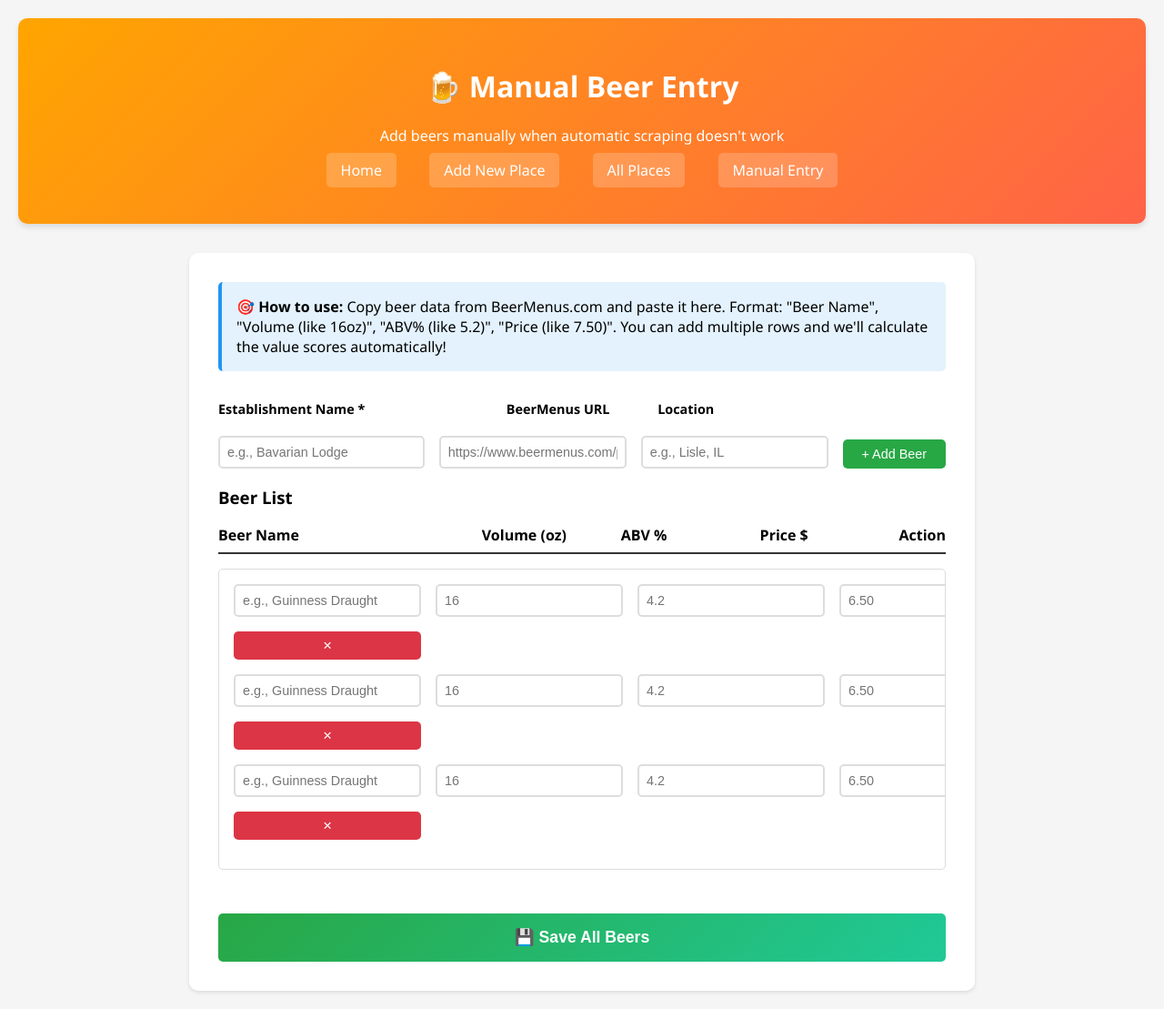
After one commit to Majawat/hopmetrics, a Flask app: page /manual in a window 1280 px wide. The commit adds this page. Shown: the whole page at 91% size. Run offline with Flask 3, Linux system fonts and the light colour scheme.

Commit message:
add the ability to manually enter data

```diff
--- a/app.py
+++ b/app.py
@@ -101,22 +101,24 @@ def api_beers():
 
 @app.route('/scrape', methods=['GET', 'POST'])
 def scrape_page():
-    """Page for manual scraping."""
+    """Page for URL-based scraping."""
     if request.method == 'POST':
-        name = request.form.get('name')
         url = request.form.get('url')
-        location = request.form.get('location', '')
 
-        if not name or not url:
-            flash('Name and URL are required!')
+        if not url:
+            flash('URL is required!')
             return redirect(url_for('scrape_page'))
 
         try:
             scraper = BeerScraper()
-            beer_count = scraper.scrape_establishment(name, url, location)
-            flash(f'Successfully scraped {beer_count} beers from {name}!')
+            beer_count, establishment_info = scraper.scrape_establishment(url)
+
+            if beer_count > 0:
+                flash(f'Successfully scraped {beer_count} beers from {establishment_info["name"]}!')
+            else:
+                flash(f'Found establishment "{establishment_info["name"]}" but no beer data available. This usually means the menu loads with JavaScript - try the Manual Entry option instead.')
         except Exception as e:
-            flash(f'Error scraping {name}: {str(e)}')
+            flash(f'Error scraping: {str(e)}')
 
         return redirect(url_for('index'))
 
@@ -148,6 +150,69 @@ def establishments():
 
     return render_template('establishments.html', establishments=establishments)
 
+@app.route('/manual', methods=['GET', 'POST'])
+def manual_entry():
+    """Manual beer entry interface."""
+    if request.method == 'POST':
+        establishment_name = request.form.get('establishment_name')
+        establishment_url = request.form.get('establishment_url', '')
+        establishment_location = request.form.get('establishment_location', '')
+
+        beer_names = request.form.getlist('beer_names[]')
+        beer_volumes = request.form.getlist('beer_volumes[]')
+        beer_abvs = request.form.getlist('beer_abvs[]')
+        beer_prices = request.form.getlist('beer_prices[]')
+
+        if not establishment_name or not beer_names:
+            flash('Establishment name and at least one beer are required!')
+            return redirect(url_for('manual_entry'))
+
+        try:
+            conn = sqlite3.connect('hopmetrics.db')
+            cursor = conn.cursor()
+
+            # Add establishment
+            cursor.execute('''
+                INSERT OR REPLACE INTO establishments (name, url, location, last_scraped)
+                VALUES (?, ?, ?, ?)
+            ''', (establishment_name, establishment_url, establishment_location, datetime.now()))
+
+            establishment_id = cursor.lastrowid or cursor.execute(
+                'SELECT id FROM establishments WHERE name = ?', (establishment_name,)
+            ).fetchone()[0]
+
+            # Clear old beers for this establishment
+            cursor.execute('DELETE FROM beers WHERE establishment_id = ?', (establishment_id,))
+
+            # Add beers
+            beer_count = 0
+            for i in range(len(beer_names)):
+                if i < len(beer_volumes) and i < len(beer_abvs) and i < len(beer_prices):
+                    name = beer_names[i].strip()
+                    volume = float(beer_volumes[i]) if beer_volumes[i] else 12.0
+                    abv = float(beer_abvs[i]) if beer_abvs[i] else 5.0
+                    price = float(beer_prices[i]) if beer_prices[i] else 6.0
+
+                    if name:  # Only add if name is provided
+                        value_score = (volume * abv) / price
+                        cursor.execute('''
+                            INSERT INTO beers (establishment_id, name, volume_oz, abv, price, value_score)
+                            VALUES (?, ?, ?, ?, ?, ?)
+                        ''', (establishment_id, name, volume, abv, price, value_score))
+                        beer_count += 1
+
+            conn.commit()
+            conn.close()
+
+            flash(f'Successfully added {beer_count} beers to {establishment_name}!')
+            return redirect(url_for('index'))
+
+        except Exception as e:
+            flash(f'Error saving data: {str(e)}')
+            return redirect(url_for('manual_entry'))
+
+    return render_template('manual_entry.html')
+
 if __name__ == '__main__':
     app.secret_key = 'hopmetrics-secret-key-change-in-production'
     init_db()
--- /dev/null
+++ b/templates/manual_entry.html
@@ -0,0 +1,226 @@
+<!DOCTYPE html>
+<html lang="en">
+<head>
+    <meta charset="UTF-8">
+    <meta name="viewport" content="width=device-width, initial-scale=1.0">
+    <title>Manual Beer Entry - HopMetrics</title>
+    <style>
+        body {
+            font-family: 'Segoe UI', Tahoma, Geneva, Verdana, sans-serif;
+            margin: 0;
+            padding: 20px;
+            background-color: #f5f5f5;
+        }
+
+        .header {
+            background: linear-gradient(135deg, #FFA500, #FF6347);
+            color: white;
+            padding: 2rem;
+            text-align: center;
+            border-radius: 10px;
+            margin-bottom: 2rem;
+            box-shadow: 0 4px 6px rgba(0,0,0,0.1);
+        }
+
+        .nav-links {
+            margin: 1rem 0;
+        }
+
+        .nav-links a {
+            color: white;
+            text-decoration: none;
+            margin: 0 1rem;
+            padding: 0.5rem 1rem;
+            background: rgba(255,255,255,0.2);
+            border-radius: 5px;
+            transition: background 0.2s;
+        }
+
+        .nav-links a:hover {
+            background: rgba(255,255,255,0.3);
+        }
+
+        .form-container {
+            max-width: 800px;
+            margin: 0 auto;
+            background: white;
+            border-radius: 10px;
+            padding: 2rem;
+            box-shadow: 0 2px 4px rgba(0,0,0,0.1);
+        }
+
+        .help-text {
+            background: #e3f2fd;
+            padding: 1rem;
+            border-radius: 5px;
+            margin-bottom: 2rem;
+            border-left: 4px solid #2196f3;
+        }
+
+        .form-row {
+            display: grid;
+            grid-template-columns: 2fr 1fr 1fr 1fr;
+            gap: 1rem;
+            margin-bottom: 1rem;
+            align-items: end;
+        }
+
+        .form-row input {
+            padding: 0.5rem;
+            border: 2px solid #ddd;
+            border-radius: 5px;
+            font-size: 0.9rem;
+        }
+
+        .form-row input:focus {
+            outline: none;
+            border-color: #FFA500;
+        }
+
+        .form-row label {
+            font-weight: bold;
+            margin-bottom: 0.25rem;
+            display: block;
+            font-size: 0.9rem;
+        }
+
+        .add-row-btn {
+            background: #28a745;
+            color: white;
+            border: none;
+            padding: 0.5rem 1rem;
+            border-radius: 5px;
+            cursor: pointer;
+            font-size: 0.9rem;
+        }
+
+        .remove-row-btn {
+            background: #dc3545;
+            color: white;
+            border: none;
+            padding: 0.5rem;
+            border-radius: 5px;
+            cursor: pointer;
+            font-size: 0.8rem;
+        }
+
+        .submit-btn {
+            background: linear-gradient(135deg, #28a745, #20c997);
+            color: white;
+            border: none;
+            padding: 1rem 2rem;
+            border-radius: 5px;
+            font-size: 1.1rem;
+            font-weight: bold;
+            cursor: pointer;
+            width: 100%;
+            margin-top: 2rem;
+        }
+
+        .submit-btn:hover {
+            transform: translateY(-2px);
+        }
+
+        .beer-rows {
+            max-height: 400px;
+            overflow-y: auto;
+            border: 1px solid #ddd;
+            border-radius: 5px;
+            padding: 1rem;
+            margin-bottom: 1rem;
+        }
+
+        .header-row {
+            display: grid;
+            grid-template-columns: 2fr 1fr 1fr 1fr auto;
+            gap: 1rem;
+            font-weight: bold;
+            padding-bottom: 0.5rem;
+            border-bottom: 2px solid #333;
+            margin-bottom: 1rem;
+        }
+    </style>
+</head>
+<body>
+    <div class="header">
+        <h1>🍺 Manual Beer Entry</h1>
+        <p>Add beers manually when automatic scraping doesn't work</p>
+        <div class="nav-links">
+            <a href="/">Home</a>
+            <a href="/scrape">Add New Place</a>
+            <a href="/establishments">All Places</a>
+            <a href="/manual">Manual Entry</a>
+        </div>
+    </div>
+
+    <div class="form-container">
+        <div class="help-text">
+            <strong>🎯 How to use:</strong> Copy beer data from BeerMenus.com and paste it here.
+            Format: "Beer Name", "Volume (like 16oz)", "ABV% (like 5.2)", "Price (like 7.50)".
+            You can add multiple rows and we'll calculate the value scores automatically!
+        </div>
+
+        <form method="POST">
+            <div class="form-row">
+                <label for="establishment_name">Establishment Name *</label>
+                <label for="establishment_url">BeerMenus URL</label>
+                <label for="establishment_location">Location</label>
+                <label></label>
+            </div>
+            <div class="form-row">
+                <input type="text" name="establishment_name" required placeholder="e.g., Bavarian Lodge">
+                <input type="url" name="establishment_url" placeholder="https://www.beermenus.com/places/...">
+                <input type="text" name="establishment_location" placeholder="e.g., Lisle, IL">
+                <button type="button" onclick="addBeerRow()" class="add-row-btn">+ Add Beer</button>
+            </div>
+
+            <h3>Beer List</h3>
+            <div class="header-row">
+                <div>Beer Name</div>
+                <div>Volume (oz)</div>
+                <div>ABV %</div>
+                <div>Price $</div>
+                <div>Action</div>
+            </div>
+
+            <div class="beer-rows" id="beerRows">
+                <!-- Beer rows will be added here -->
+            </div>
+
+            <button type="submit" class="submit-btn">💾 Save All Beers</button>
+        </form>
+    </div>
+
+    <script>
+        let beerCount = 0;
+
+        function addBeerRow() {
+            beerCount++;
+            const beerRows = document.getElementById('beerRows');
+            const row = document.createElement('div');
+            row.className = 'form-row';
+            row.id = `beer-${beerCount}`;
+            row.innerHTML = `
+                <input type="text" name="beer_names[]" placeholder="e.g., Guinness Draught" required>
+                <input type="number" name="beer_volumes[]" placeholder="16" step="0.1" required>
+                <input type="number" name="beer_abvs[]" placeholder="4.2" step="0.1" required>
+                <input type="number" name="beer_prices[]" placeholder="6.50" step="0.01" required>
+                <button type="button" onclick="removeBeerRow(${beerCount})" class="remove-row-btn">✕</button>
+            `;
+            beerRows.appendChild(row);
+        }
+
+        function removeBeerRow(id) {
+            const row = document.getElementById(`beer-${id}`);
+            if (row) {
+                row.remove();
+            }
+        }
+
+        // Add initial rows
+        addBeerRow();
+        addBeerRow();
+        addBeerRow();
+    </script>
+</body>
+</html>
```
Also changed, not shown: CLAUDE.md (+3 -0 lines), scraper.py (+157 -91 lines), templates/scrape.html (+10 -16 lines), 1 other file.
